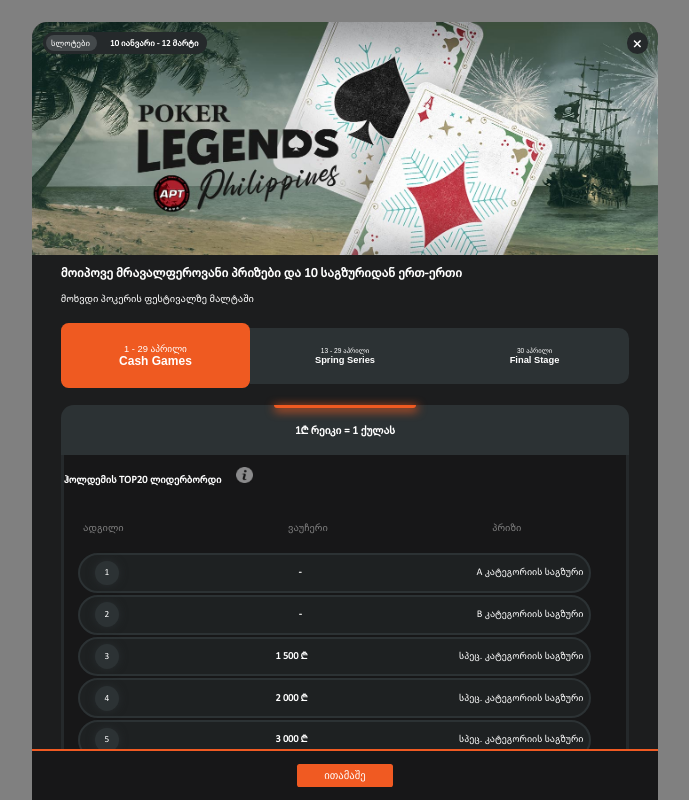
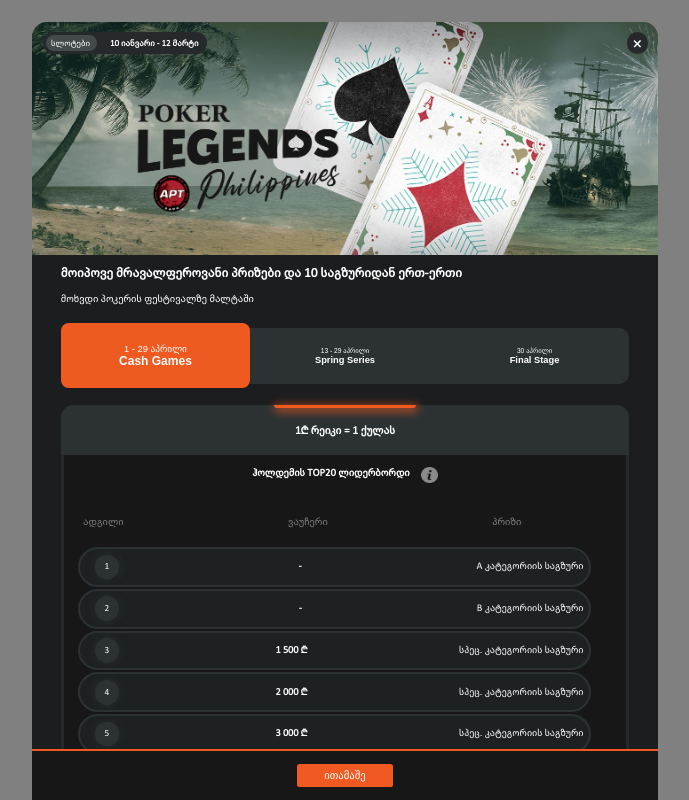
Before and after one commit to giorgishelia12/europabetgiorgishelia, a React (Create React App) app: page / in a window 1280 px wide. Shown: the whole page, without its empty margins (295-984 px from the left). Built offline with nearby package versions, Linux system fonts and the light colour scheme.

Commit message:
fixed an issue

```diff
--- a/src/components/Tab1/Tabmain1.jsx
+++ b/src/components/Tab1/Tabmain1.jsx
@@ -22,7 +22,7 @@
 
     return (
         <>
-        <div style={{display: props.sh ? "none": "block"}} className="T1S1">
+        <div style={{display: props.sh ? "none": "flex"}} className="T1S1">
             <span  className="lhead">ჰოლდემის TOP20 ლიდერბორდი</span> <img src={exampleIcon} alt="" srcset="" />
         </div>
         <div className="mainseccont">
```
